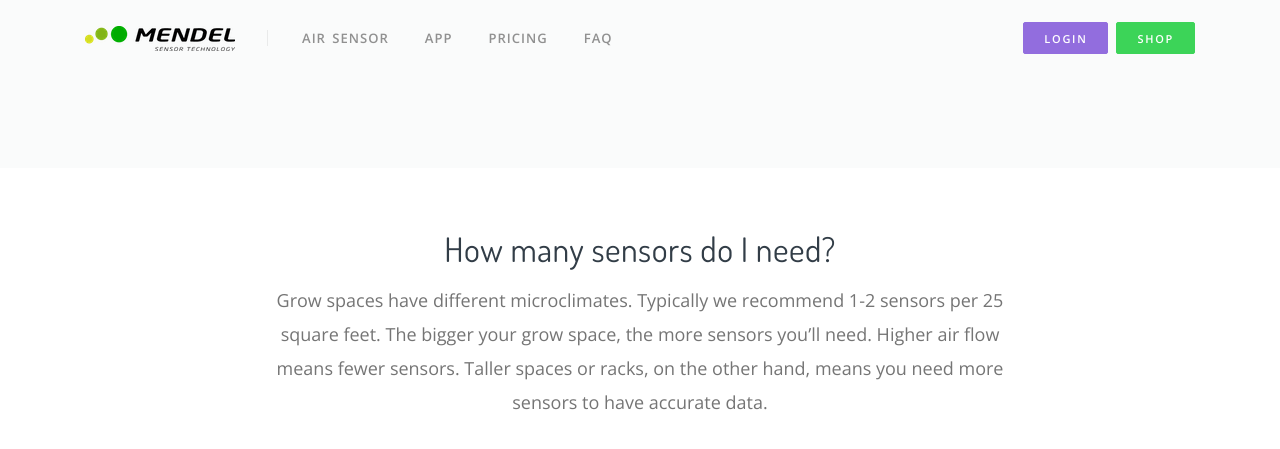
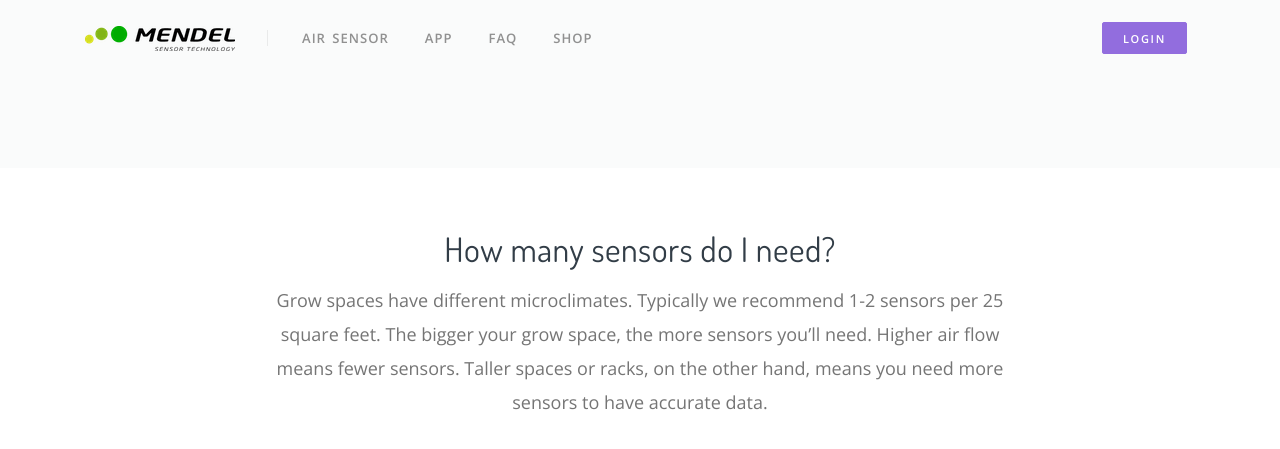
Before and after one commit to mendelsensors/marketing_page, a Jekyll site: the page built from shop/index.html, in a window 1280 px wide, cut to the strip 0-454 px from the top of the page. Shown: the top 449 px of the strip. Built offline with Jekyll 4.4.1, drawn with Linux system fonts in a browser that asks for light colours; comment, search, counter and statistics services are not loaded.

Commit message:
added login link for web app, changed pricing to shop

```diff
--- a/_layouts/default.html
+++ b/_layouts/default.html
@@ -57,22 +57,19 @@
               <a class="nav-link" href="/app">App</span></a>
             </li>
             <li class="nav-item">
-              <a class="nav-link" href="/pricing">Pricing</a>
+              <a class="nav-link" href="/faq">FAQ</a>
             </li>
             <li class="nav-item">
-              <a class="nav-link" href="/faq">FAQ</a>
+              <a class="nav-link" href="/shop">shop</a>
             </li>
           </ul>
 
           <ul class="navbar-nav ml-auto">
             <li class="nav-item">
-               <a class="btn btn-info btn-sm ml-lg-5 mr-2" href="#">Login</a>
+               <a class="btn btn-info btn-sm ml-lg-5 mr-2" href="https://app.mendelsensors.com/">Login</a>
             </li>
           </ul>
-        </section>
-
-        <a class="btn btn-sm btn-success" href="https://shop.mendelsensors.com">SHOP</a>
-
+        </section
       </div>
     </nav>
     <!-- /.navbar -->
```
Also changed, not shown: shop/index.html (renamed from pricing/index.html).
